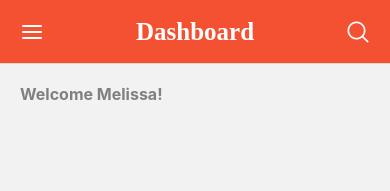
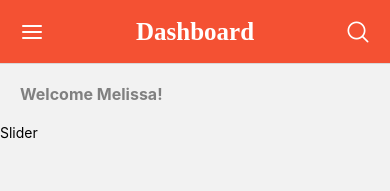
Before and after one commit to Requenez-Diaz/Nica-Foot, a React Native app: screen /Dashboard in a window 390 px wide. Shown: the top 191 px of the page. Built offline with nearby package versions, Linux system fonts and the light colour scheme.

Commit message:
Modificaiones en componentes

```diff
--- a/components/HomeExport.tsx
+++ b/components/HomeExport.tsx
@@ -6,7 +6,7 @@ const HomeExport = () => {
     return (
         <ScrollView>
             <View>
-                <ContainerComponents />
+                <ContainerComponents/>
             </View>
         </ScrollView>
     )
--- a/components/home/ContainerComponent.tsx
+++ b/components/home/ContainerComponent.tsx
@@ -1,8 +1,13 @@
+import Search from "./Search";
+import Slider from "./Slider";
+import { View } from "react-native";
 
-import Search from "./Search"
 const ContainerComponents = () => {
-    return (
-        <Search/>
-    )
-}
+  return (
+    <View>
+      <Search />
+      <Slider/>
+    </View>
+  );
+};
 export default ContainerComponents;
--- a/components/home/Slider.tsx
+++ b/components/home/Slider.tsx
@@ -1,12 +1,12 @@
-import React from 'react';
-import {View, Text} from 'react-native';
+import React from "react";
+import { View, Text } from "react-native";
 
+const Slider = () => {
+  return (
+    <View>
+      <Text>Slider</Text>
+    </View>
+  );
+};
 
-const Slider = (props) => {
-    return (
-        <View>
-            <Text>hola {props.name}!</Text>
-        </View>
-    );
-
-}
+export default Slider;
--- a/package.json
+++ b/package.json
@@ -9,6 +9,7 @@
     "web": "expo start --web"
   },
   "dependencies": {
+    "@expo/webpack-config": "^0.17.0",
     "@react-navigation/bottom-tabs": "^6.4.0",
     "@react-navigation/native-stack": "^6.9.1",
     "expo": "~46.0.16",
@@ -16,8 +17,8 @@
     "react": "18.0.0",
     "react-dom": "18.0.0",
     "react-native": "0.69.6",
-    "react-native-web": "~0.18.7",
-    "@expo/webpack-config": "^0.17.0"
+    "react-native-elements": "^3.4.2",
+    "react-native-web": "~0.18.7"
   },
   "devDependencies": {
     "@babel/core": "^7.12.9",
```
Also changed, not shown: 1 other file (tests, documents, lock files or other folders).
